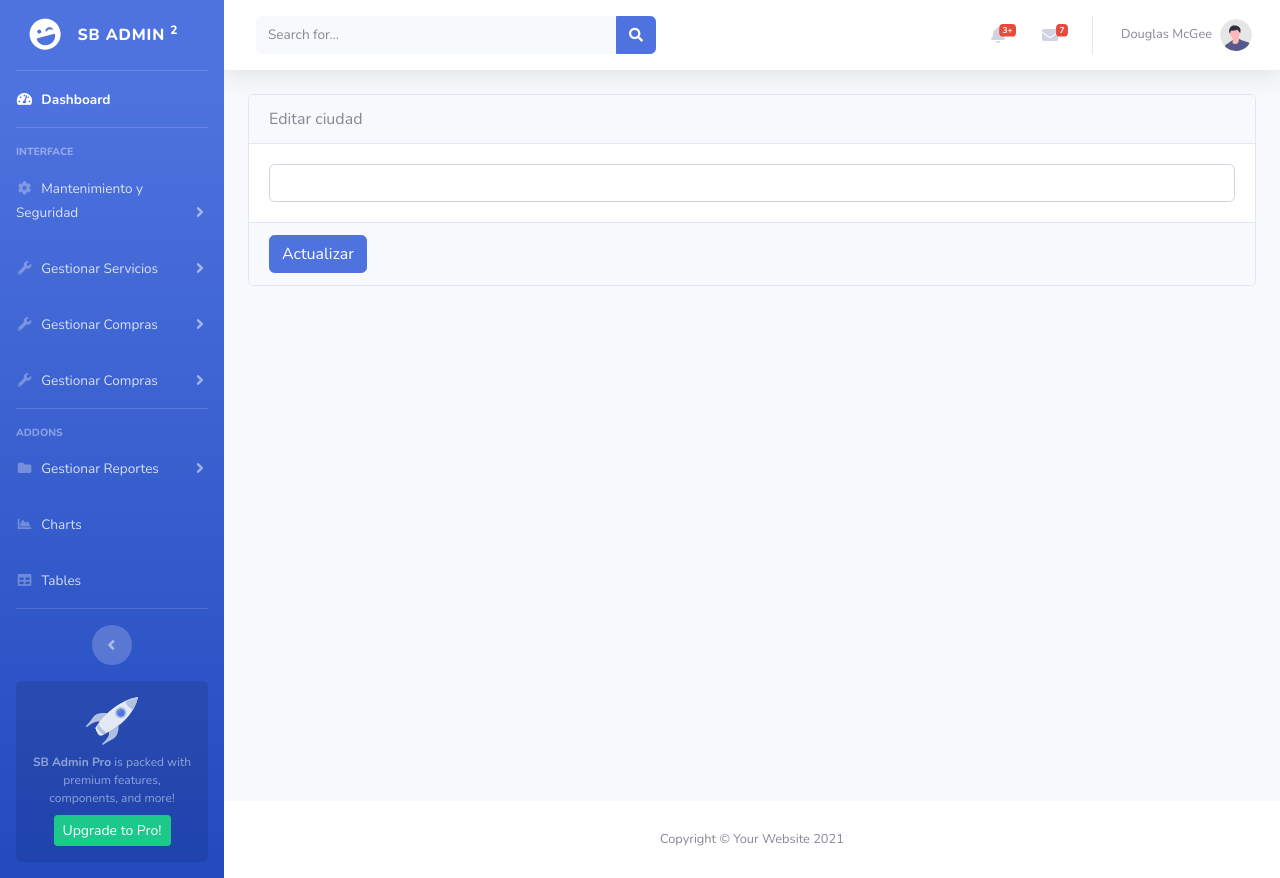
After one commit to gallopeladoprofe/proyecto1, a Flask app: template templates/vistas_ciudades/editar-ciudad.html in a window 1280 px wide. The commit adds this page. Run offline with Flask 3, Linux system fonts and the light colour scheme; the template is opened without the code that fills it, so the values that code supplies are empty; some libraries are stand-ins or nearby versions.

Commit message:
add: creacion del formulario editar

```diff
--- a/app.py
+++ b/app.py
@@ -27,7 +27,6 @@ def agregar_ciudad():
 @app.route('/save-ciudad', methods=['POST'])
 def save_ciudad():
     cdao = CiudadDao()
-    print(request.form)
     txtciudad = request.form['txtciudad']
     isSaved = False
     if txtciudad != None and len(txtciudad.strip()) > 0:
@@ -36,6 +35,14 @@ def save_ciudad():
         return redirect(url_for('index_ciudad'))
     else:
         return redirect(url_for('agregar_ciudad'))
+
+@app.route('/editar-ciudad/<id>')
+def editar_ciudad(id):
+    cdao = CiudadDao()
+    ciudadFound = cdao.getCiudadById(id)
+    if ciudadFound:
+        return render_template('vistas_ciudades/editar-ciudad.html', ciudad=ciudadFound)
+    return redirect(url_for('index_ciudad'))
 
 # REST
 @app.route('/get-ciudad')
--- /dev/null
+++ b/templates/vistas_ciudades/editar-ciudad.html
@@ -0,0 +1,16 @@
+{% extends "base.html" %}
+
+{% block dinamico %}
+<form action="" method="post">
+  <div class="card">
+    <div class="card-header">Editar ciudad</div>
+    <div class="card-body">
+      <input type="hidden" name="idtxtciudad" value="{{ ciudad['id'] }}">
+      <input type="text" name="txtciudad" class="form-control" value="{{ ciudad['descripcion'] }}" required>
+    </div>
+    <div class="card-footer">
+      <button type="submit" class="btn btn-primary">Actualizar</button>
+    </div>
+  </div>
+</form>
+{% endblock %}
--- a/templates/vistas_ciudades/index-ciudades.html
+++ b/templates/vistas_ciudades/index-ciudades.html
@@ -20,7 +20,9 @@
             <tr>
               <th scope="row">{{ ciudad['id'] }}</th>
               <td>{{ ciudad['descripcion']}}</td>
-              <td></td>
+              <td>
+                <a href="{{ url_for('editar_ciudad', id=ciudad['id']) }}" class="btn btn-primary">Editar</a>
+              </td>
             </tr>
             {% endfor %}
           </tbody>
```
